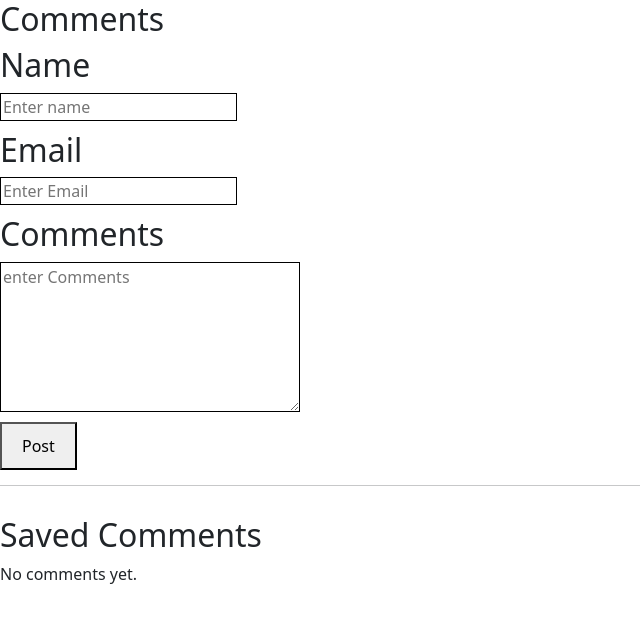
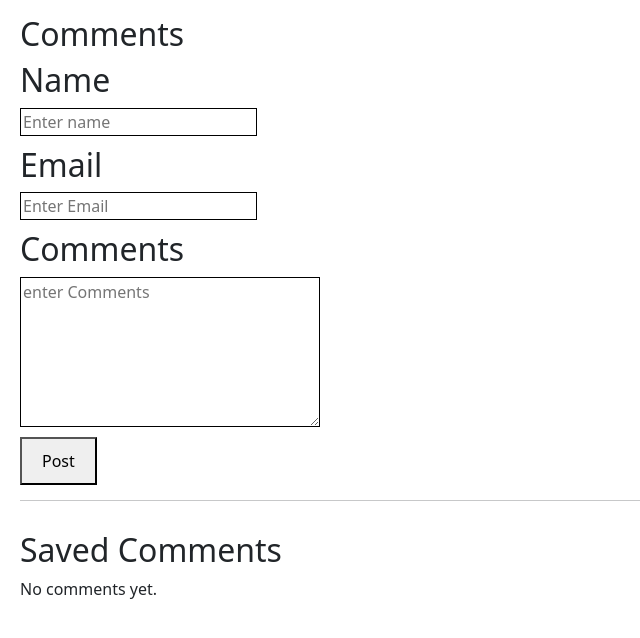
Before and after one commit to andyugbawa/mern-react, a React (Vite) app in the folder newmernapp/client/: page /comments in a window 1280 px wide. Shown: the top 638 px of the page, without its empty margins (0-640 px from the left). Built offline with nearby package versions, Linux system fonts and the light colour scheme.

Commit message:
margin added to parent class in comment page

```diff
--- a/newmernapp/client/src/Comments.jsx
+++ b/newmernapp/client/src/Comments.jsx
@@ -44,7 +44,7 @@ import "./style.css"
 
 
   return (
-    <div>
+    <div className="parent-comments">
       <h2>Comments</h2>
 
       <form onSubmit={handleSubmit}>
--- a/newmernapp/client/src/style.css
+++ b/newmernapp/client/src/style.css
@@ -359,3 +359,6 @@ button {
   padding: 10px 20px;
   cursor: pointer;
 }
+.parent-comments{
+    margin: 15px 20px;
+}
```
